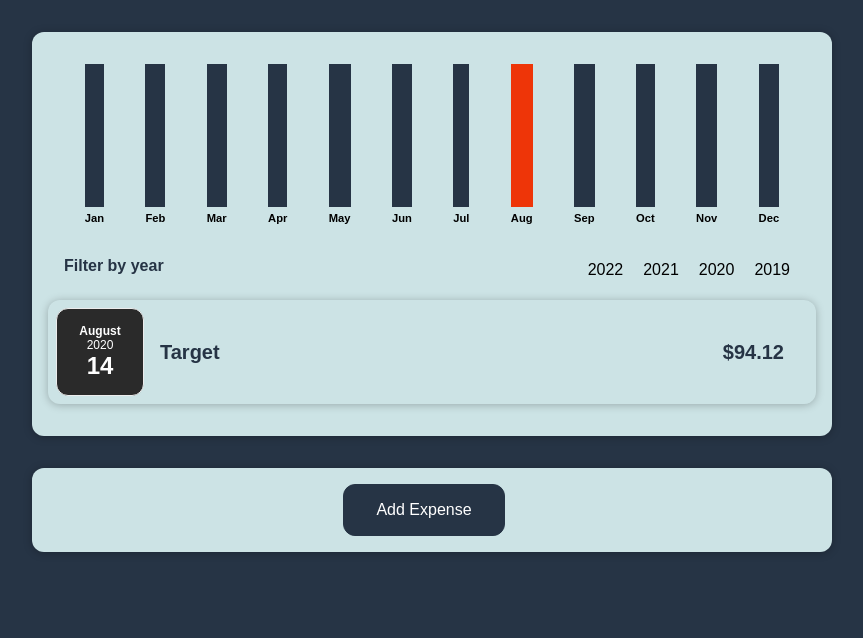
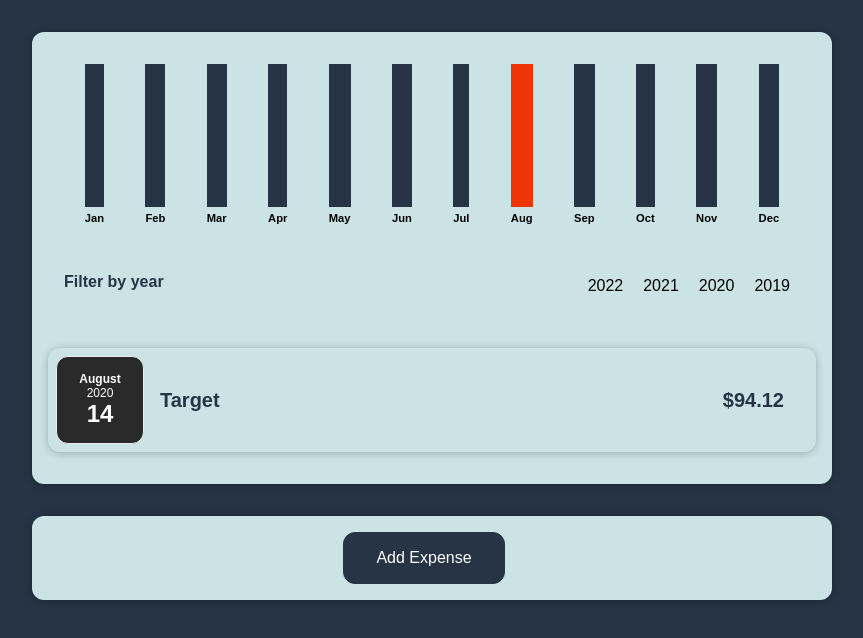
Before and after one commit to gKanellos/react-expense-tracker, a React (Create React App) app: page / in a window 1280 px wide. Shown: the top 638 px of the page, without its empty margins (208-1071 px from the left). Built offline with nearby package versions, Linux system fonts and the light colour scheme; a web font is replaced by a local one.

Commit message:
Update ExpensesFilter.css

```diff
--- a/src/components/Expenses/ExpensesFilter.css
+++ b/src/components/Expenses/ExpensesFilter.css
@@ -1,6 +1,6 @@
 .expenses-filter {
     color: #263445;
-    padding: 0 1rem;
+    padding: 1rem;
   }
 
   .expenses-filter__control {
```
